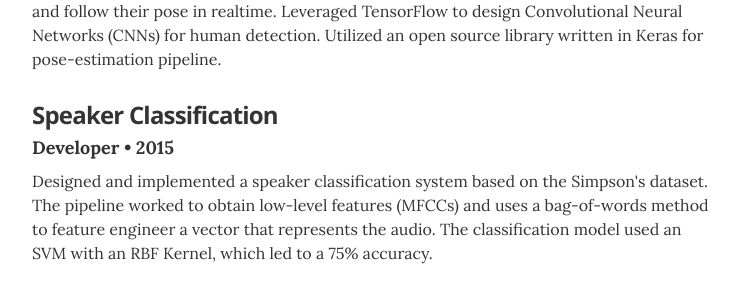
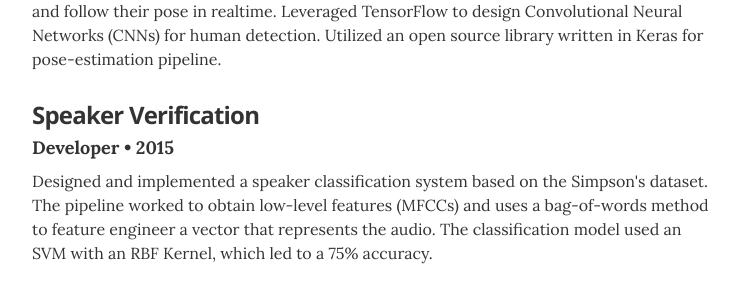
Before and after one commit to mafshar/mafshar.github.io, a Jekyll site: the page built from index.html, in a window 1280 px wide and 900 px high, scrolled down 1979 px. Shown: the part 162-457 px from the top of the window, without its empty margins (268-1008 px from the left). Built offline with Jekyll 4.4.1, drawn with Linux system fonts in a browser that asks for light colours.

Commit message:
updated projects detail

```diff
--- a/_data/projects.yml
+++ b/_data/projects.yml
@@ -15,8 +15,8 @@
   # url: "#"
   description: Designed and implemented a pose-estimation platform using Python, OpenCV, and TensorFlow to detect humans, estimate their pose using a Single Shot Multi-box Detector, and follow their pose in realtime. Leveraged TensorFlow to design Convolutional Neural Networks (CNNs) for human detection. Utilized an open source library written in Keras for pose-estimation pipeline.
 
-# Speaker Classification
-- project: Speaker Classification
+# Speaker Verification
+- project: Speaker Verification
   role: Developer
   duration: 2015
   # url: "#"
```
